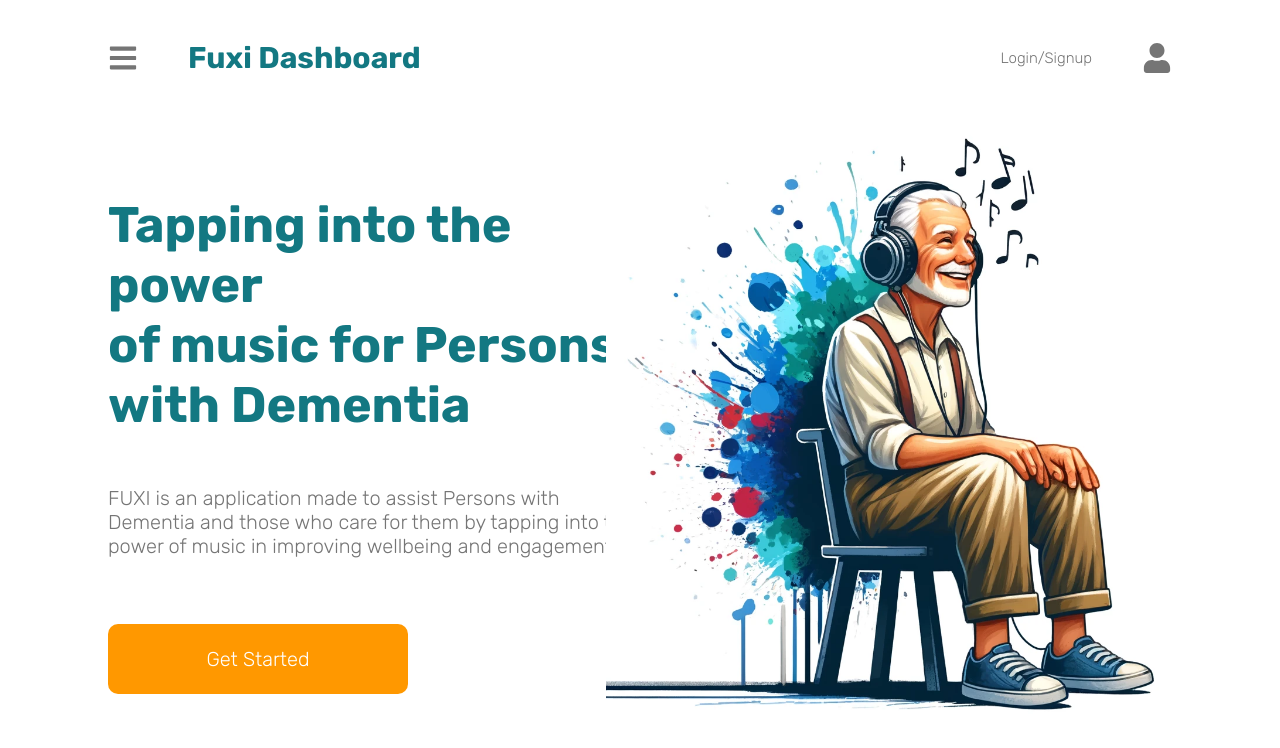
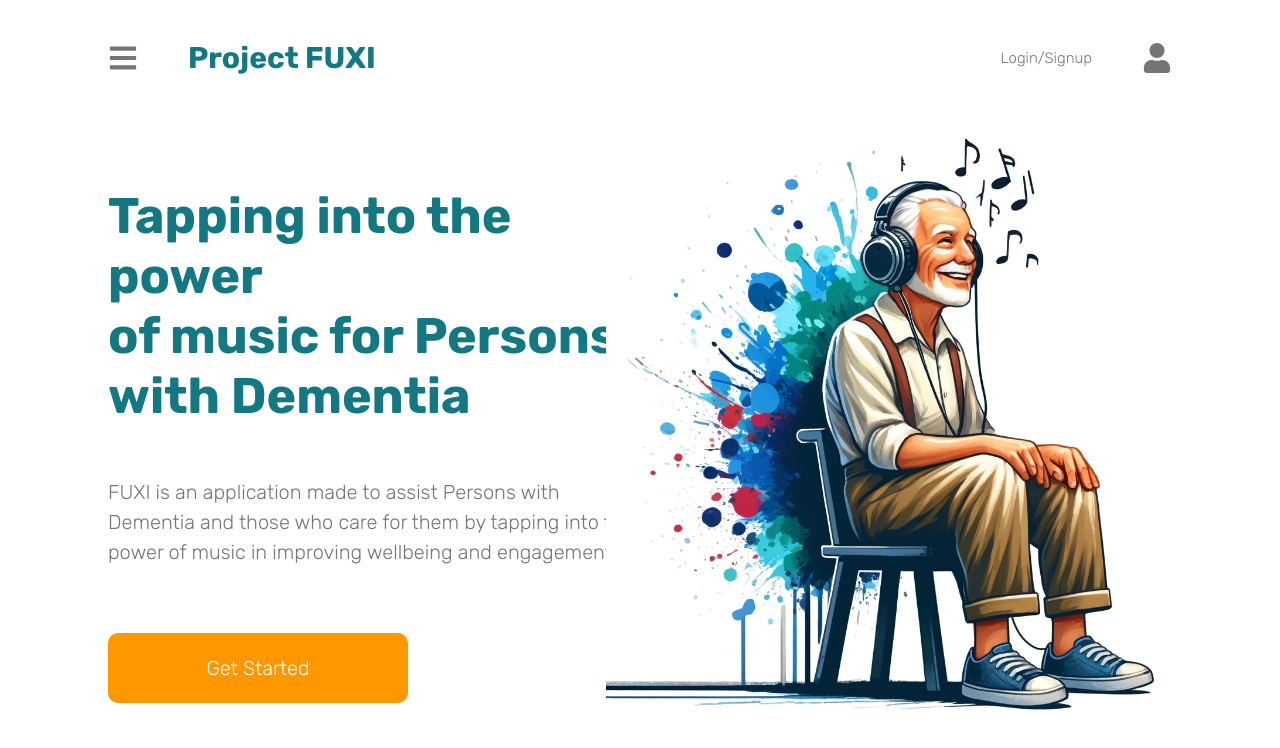
Before and after one commit to Coding-For-Good-UWC/Fuxi-Dashboard, a React (Create React App) app in the folder frontend/: page / in a window 1280 px wide. Shown: the top 748 px of the page. Built offline with nearby package versions, Linux system fonts and the light colour scheme.

Commit message:
Minor adjustments to navbar and landing page

```diff
--- a/frontend/src/components/Navbar.js
+++ b/frontend/src/components/Navbar.js
@@ -23,7 +23,7 @@ function Navbar ()
         <div className = {classes.container}>
             <div className = {classes.leftContainer}>
                 <FaIcons.FaBars className = {classes.menu}/>
-                <h1 onClick = {toDashboardPage} className = {classes.title}>Fuxi Dashboard</h1>
+                <h1 onClick = {toDashboardPage} className = {classes.title}>Project FUXI</h1>
                 {/* <h2 className = {classes.subtitle}>Tapping into the power of music for Persons with Dementia</h2> */}
             </div>
 
--- a/frontend/src/pages/LandingPage.module.css
+++ b/frontend/src/pages/LandingPage.module.css
@@ -37,6 +37,8 @@
     align-items: left;
     text-align: left;
     font-size: 20px;
+    line-height: 30px;
+
 
 }
 
```
